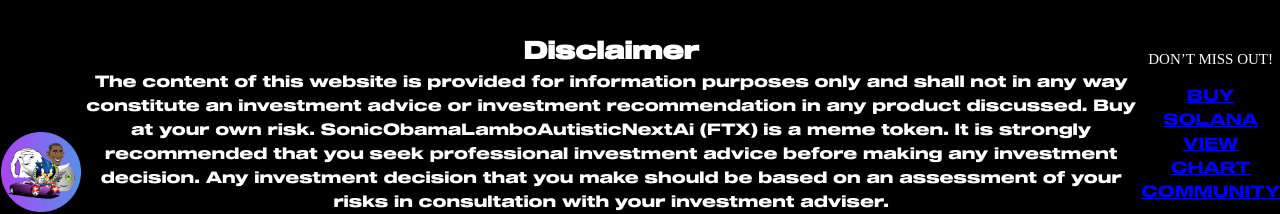
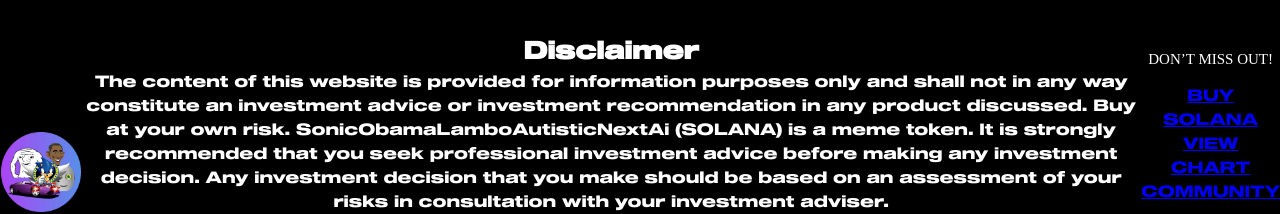
Before and after one commit to m0nithin/solanameme, a plain HTML site: page index.html in a window 1280 px wide. Shown: the part 4803-5017 px from the top of the page. Drawn offline with nearby package versions, Linux system fonts and the light colour scheme.

Commit message:
Add files via upload

```diff
--- a/index.html
+++ b/index.html
@@ -417,7 +417,7 @@
                         <div class="footer-mid">
                             <h2>Disclaimer</h2>
                             <p>
-                                The content of this website is provided for information purposes only and shall not in any way constitute an investment advice or investment recommendation in any product discussed. Buy at your own risk. SonicObamaLamboAutisticNextAi (FTX) is a meme
+                                The content of this website is provided for information purposes only and shall not in any way constitute an investment advice or investment recommendation in any product discussed. Buy at your own risk. SonicObamaLamboAutisticNextAi (SOLANA) is a meme
                                 token. It is strongly recommended that you seek professional investment advice before making any investment decision. Any investment decision that you make should be based on an assessment of your risks in consultation
                                 with your investment adviser.
                             </p>
```
